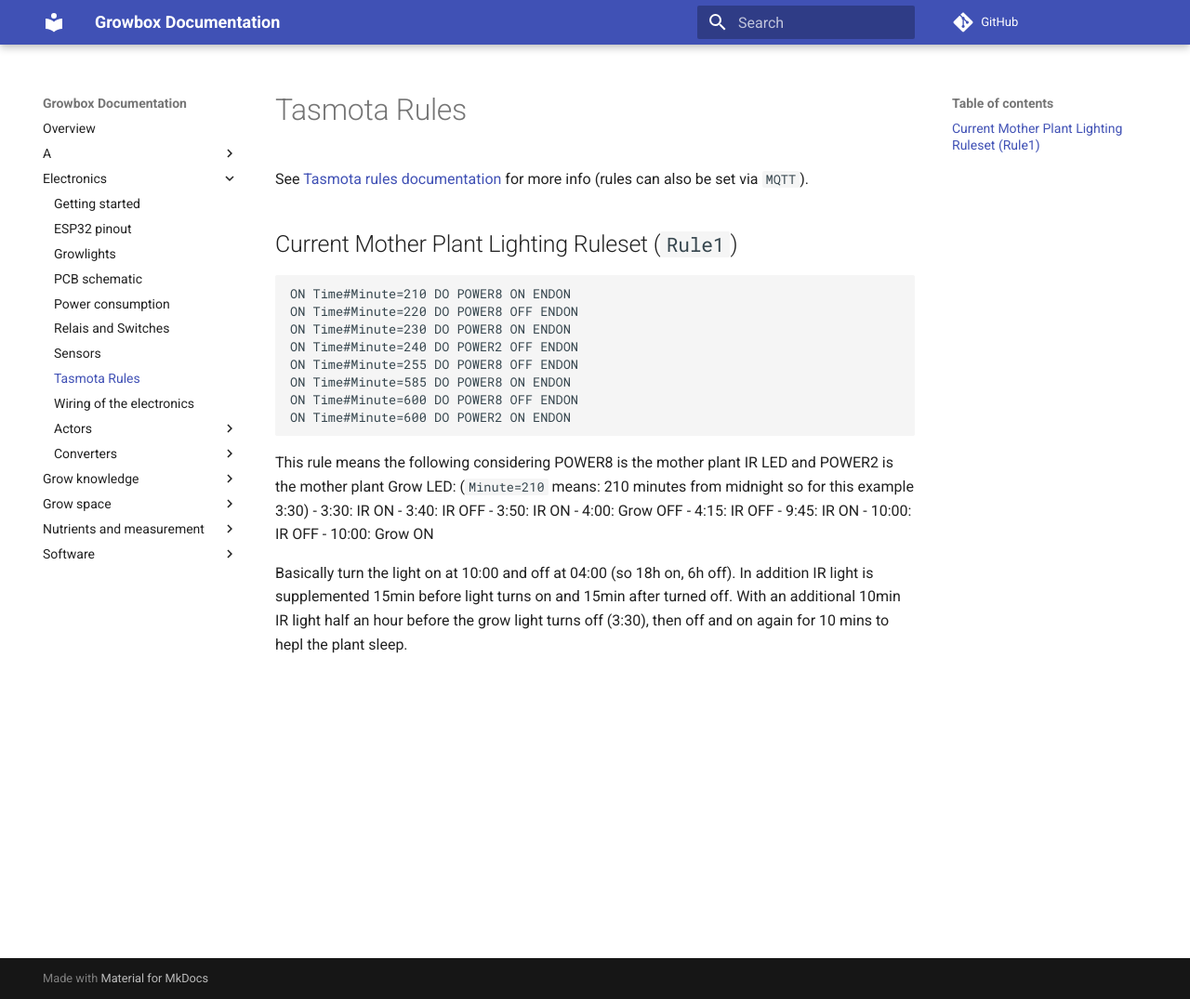
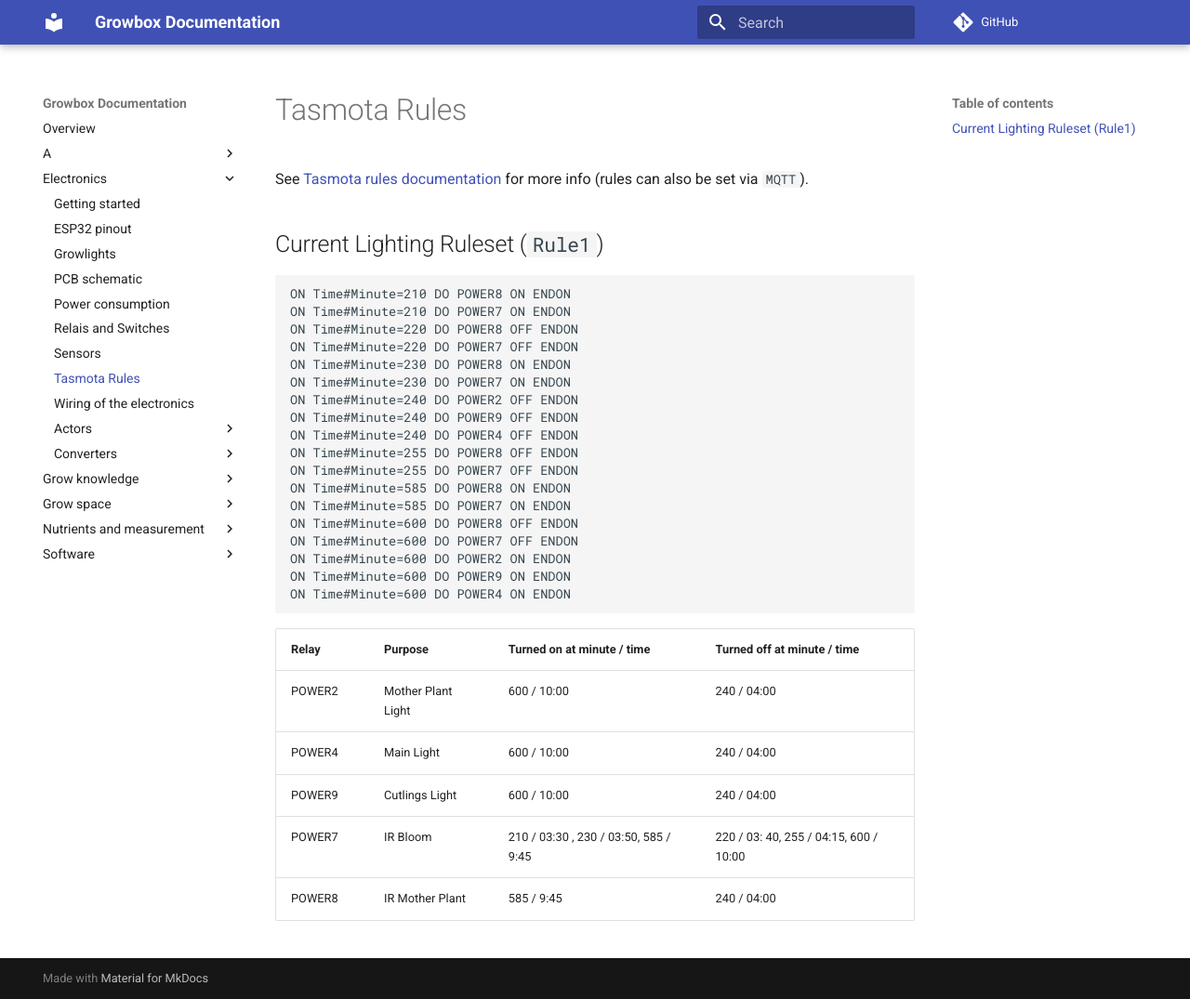
Before and after one commit to finki001/growbox-documentation, an MkDocs documentation site: the page built from docs/electronics/tasmota-rules.md, in a window 1280 px wide and 1075 px high. Shown: the whole window at 93% size. Built offline with MkDocs 1.6.1 and Material for MkDocs 9.7.7, drawn with Linux system fonts in a browser that asks for light colours; comment, search, counter and statistics services are not loaded.

Commit message:
add updated tasmota rule and table mapping for relays

````diff
--- a/docs/electronics/tasmota-rules.md
+++ b/docs/electronics/tasmota-rules.md
@@ -1,45 +1,55 @@
 # Tasmota Rules
 
-See [Tasmota rules documentation](https://tasmota.github.io/docs/Rules/) for more info (rules can also be set via `MQTT`).
+See [Tasmota rules documentation](https://tasmota.github.io/docs/Rules/) for more info (rules can also be set via
+`MQTT`).
 
 [//]: # (TODO: rewrite this)
+
 [//]: # (## Rule1 for Aeroponic Cloner Pump &#40;conntcted to `POWER1`&#41;)
 
 [//]: # (uses Timer1 and Timer2 - 1min on - 4min off:)
 
 [//]: # ()
+
 [//]: # (`Rule1 ON Power1#Boot DO backlog Power1 ON; RuleTimer1 60 ENDON ON Rules#Timer=1 DO backlog Power1 OFF; RuleTimer2 240 ENDON ON Rules#Timer=2 DO backlog Power1 ON; RuleTimer1 60 ENDON`)
 
 [//]: # ()
+
 [//]: # (## Rule2 for Aeroponic Main Setup Pump &#40;connected to `POWER10`&#41;)
 
 [//]: # (uses Timer3 and Timer4 - 1min on - 4min off:)
 
 [//]: # ()
+
 [//]: # (`Rule2 ON Power10#Boot DO backlog Power10 ON; RuleTimer3 60 ENDON ON Rules#Timer=3 DO backlog Power10 OFF; RuleTimer4 240 ENDON ON Rules#Timer=4 DO backlog Power10 ON; RuleTimer3 60 ENDON`)
 
-## Current Mother Plant Lighting Ruleset (`Rule1`)
+## Current Lighting Ruleset (`Rule1`)
+
 ```
 ON Time#Minute=210 DO POWER8 ON ENDON
+ON Time#Minute=210 DO POWER7 ON ENDON
 ON Time#Minute=220 DO POWER8 OFF ENDON
+ON Time#Minute=220 DO POWER7 OFF ENDON
 ON Time#Minute=230 DO POWER8 ON ENDON
+ON Time#Minute=230 DO POWER7 ON ENDON
 ON Time#Minute=240 DO POWER2 OFF ENDON
+ON Time#Minute=240 DO POWER9 OFF ENDON
+ON Time#Minute=240 DO POWER4 OFF ENDON
 ON Time#Minute=255 DO POWER8 OFF ENDON
+ON Time#Minute=255 DO POWER7 OFF ENDON
 ON Time#Minute=585 DO POWER8 ON ENDON
+ON Time#Minute=585 DO POWER7 ON ENDON
 ON Time#Minute=600 DO POWER8 OFF ENDON
+ON Time#Minute=600 DO POWER7 OFF ENDON
 ON Time#Minute=600 DO POWER2 ON ENDON
+ON Time#Minute=600 DO POWER9 ON ENDON
+ON Time#Minute=600 DO POWER4 ON ENDON
 ```
 
-This rule means the following considering POWER8 is the mother plant IR LED and POWER2 is the mother plant Grow LED:
-(`Minute=210` means: 210 minutes from midnight so for this example 3:30)
-- 3:30: IR ON
-- 3:40: IR OFF
-- 3:50: IR ON
-- 4:00: Grow OFF
-- 4:15: IR OFF
-- 9:45: IR ON
-- 10:00: IR OFF
-- 10:00: Grow ON
-
-Basically turn the light on at 10:00 and off at 04:00 (so 18h on, 6h off). In addition IR light is supplemented 15min before light turns on and 15min after turned off.
-With an additional 10min IR light half an hour before the grow light turns off (3:30), then off and on again for 10 mins to hepl the plant sleep.
+| Relay  | Purpose            | Turned on at minute / time            | Turned off at minute / time            |
+|--------|--------------------|---------------------------------------|----------------------------------------|
+| POWER2 | Mother Plant Light | 600 / 10:00                           | 240 / 04:00                            |
+| POWER4 | Main Light         | 600 / 10:00                           | 240 / 04:00                            |
+| POWER9 | Cutlings Light     | 600 / 10:00                           | 240 / 04:00                            |
+| POWER7 | IR Bloom           | 210 / 03:30 , 230 / 03:50, 585 / 9:45 | 220 / 03: 40, 255 / 04:15, 600 / 10:00 |
+| POWER8 | IR Mother Plant    | 585 / 9:45                            | 240 / 04:00                            |
````
